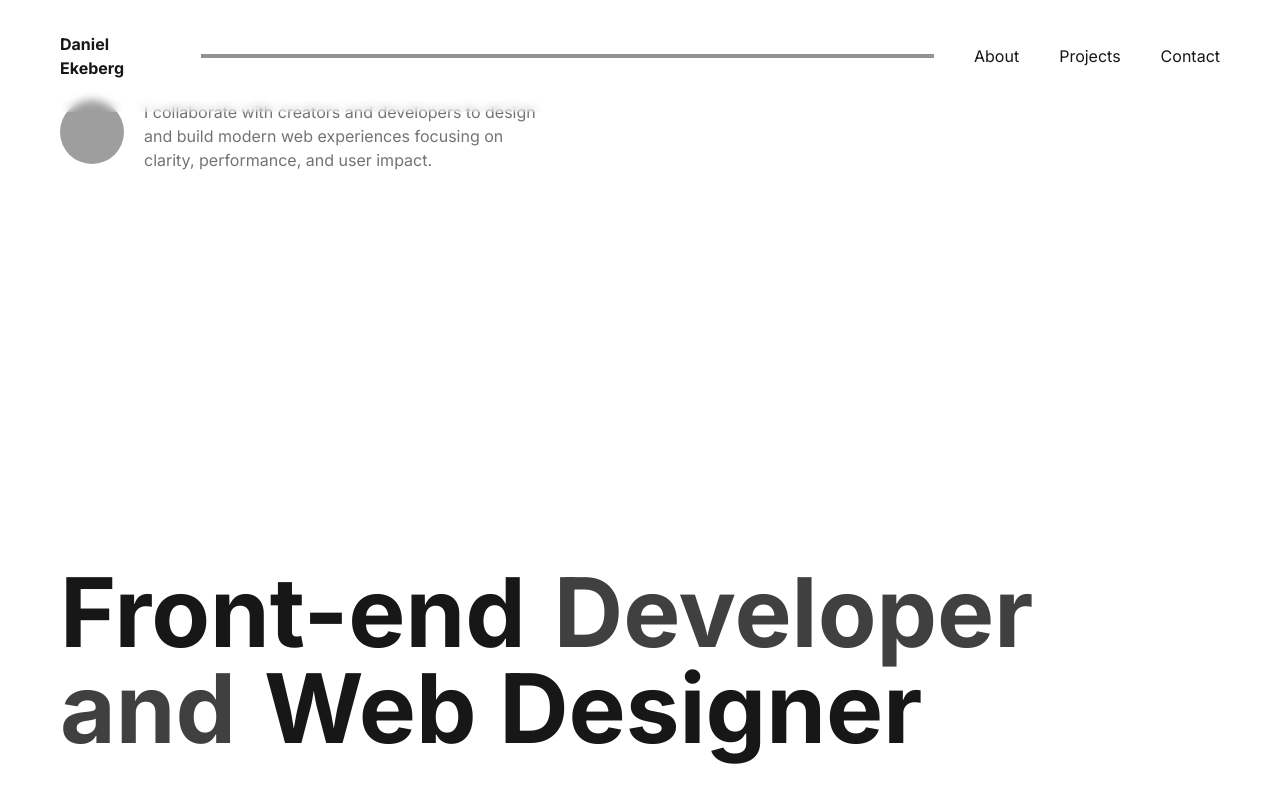
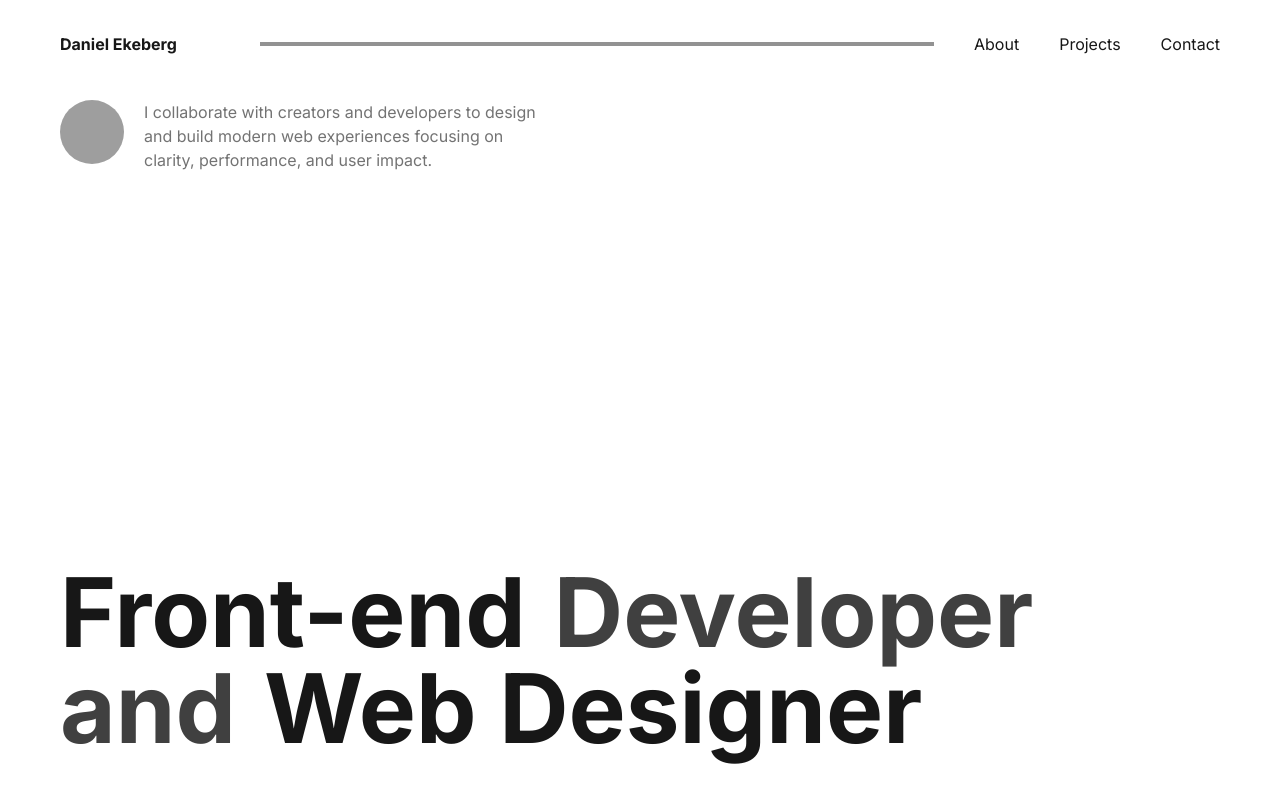
Before and after one commit to danielekeberg/portfolio-react, a Next.js app: page / in a window 1280 px wide. Shown: the top 788 px of the page. Built offline with nearby package versions, Linux system fonts and the light colour scheme; grey boxes are pictures that could not be loaded; a web font is replaced by a local one.

Commit message:
Fadein animations on page load

```diff
--- a/src/app/page.tsx
+++ b/src/app/page.tsx
@@ -7,13 +7,19 @@ import Work from '@/components/Work';
 import Contact from '@/components/Contact';
 import Footer from '@/components/Footer';
 
+import Fade from '@/components/FadeAnimation/Fade';
+
 export default function Home() {
   return (
     <div className="mx-15" id="top">
       <Header />
+      <Fade dir='down'>
       <Collab />
+      </Fade>
+      <Fade dir='up'>
       <Section />
       <Breaker />
+      </Fade>
       <About />
       <Work />
       <Contact />
--- /dev/null
+++ b/src/components/FadeAnimation/Fade.css
@@ -0,0 +1,23 @@
+.fade {
+    opacity: 0;
+    transform: translateY(-20px);
+    transition: opacity 0.6s ease-out, transform 0.6s ease-out;
+}
+
+.fade-up {
+    transform: translateY(20px);
+}
+.fade-down {
+    transform: translateY(-20px);
+}
+.fade-left {
+    transform: translateX(20px);
+}
+.fade-right {
+    transform: translateX(-20px);
+}
+
+.fade.visible {
+    opacity: 1;
+    transform: translateY(0);
+}
--- /dev/null
+++ b/src/components/FadeAnimation/Fade.tsx
@@ -0,0 +1,25 @@
+'use client';
+import React, { useEffect, useState } from 'react';
+import "./Fade.css";
+
+interface FadeProps {
+    children: React.ReactNode;
+    dir?: 'up' | 'down' | 'left' | 'right';
+}
+
+const Fade: React.FC<FadeProps> = ({ children, dir = 'down' }) => {
+    const [visible, setVisible] = useState(false);
+
+    useEffect(() => {
+        const timeout = setTimeout(() => setVisible(true), 100);
+        return () => clearTimeout(timeout);
+    }, []);
+
+    return (
+        <section className={`fade fade-${dir} ${visible ? 'visible' : ''}`}>
+            {children}
+        </section>
+    )
+}
+
+export default Fade;
--- a/src/components/Header.tsx
+++ b/src/components/Header.tsx
@@ -1,5 +1,6 @@
 'use client';
 import ScrollProgress from "./ScrollProgress";
+import Fade from '@/components/FadeAnimation/Fade';
 
 function Header() {
     const scrollToProjects = () => {
@@ -17,8 +18,11 @@ function Header() {
 
     return (
         <header className="py-8 px-15 flex gap-10 items-center justify-center mb-10 fixed z-1000 top-0 left-0 right-0 backdrop-blur-xs">
+            <Fade dir="right">
             <h1 className="font-bold w-40 hover:text-white cursor-pointer" onClick={scrollToTop}>Daniel Ekeberg</h1>
+            </Fade>
             <ScrollProgress />
+            <Fade dir="left">
             <nav>
                 <ul className="flex gap-10">
                     <li className="cursor-pointer hover:text-white" onClick={scrollToAbout}>About</li>
@@ -26,6 +30,7 @@ function Header() {
                     <li className="cursor-pointer hover:text-white" onClick={scrollToContact}>Contact</li>
                 </ul>
             </nav>
+            </Fade>
         </header>
     )
 }
```
